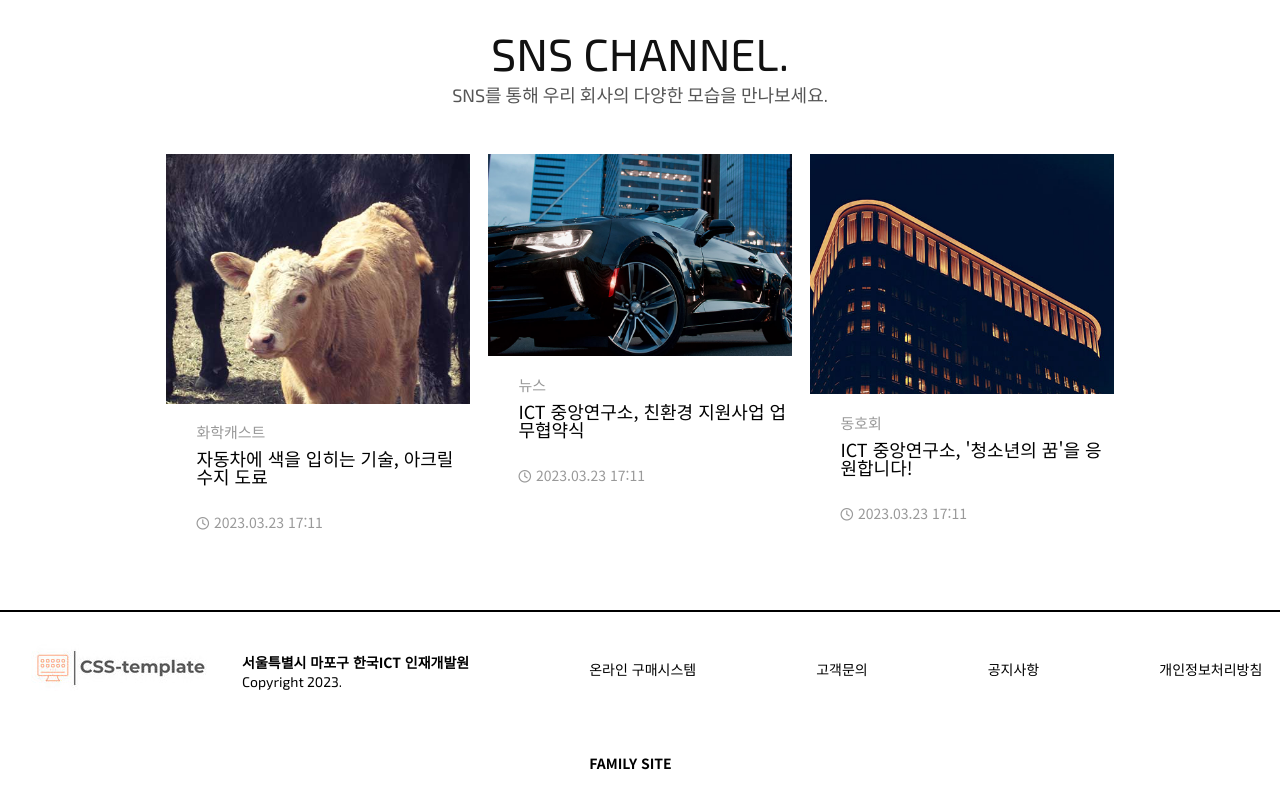
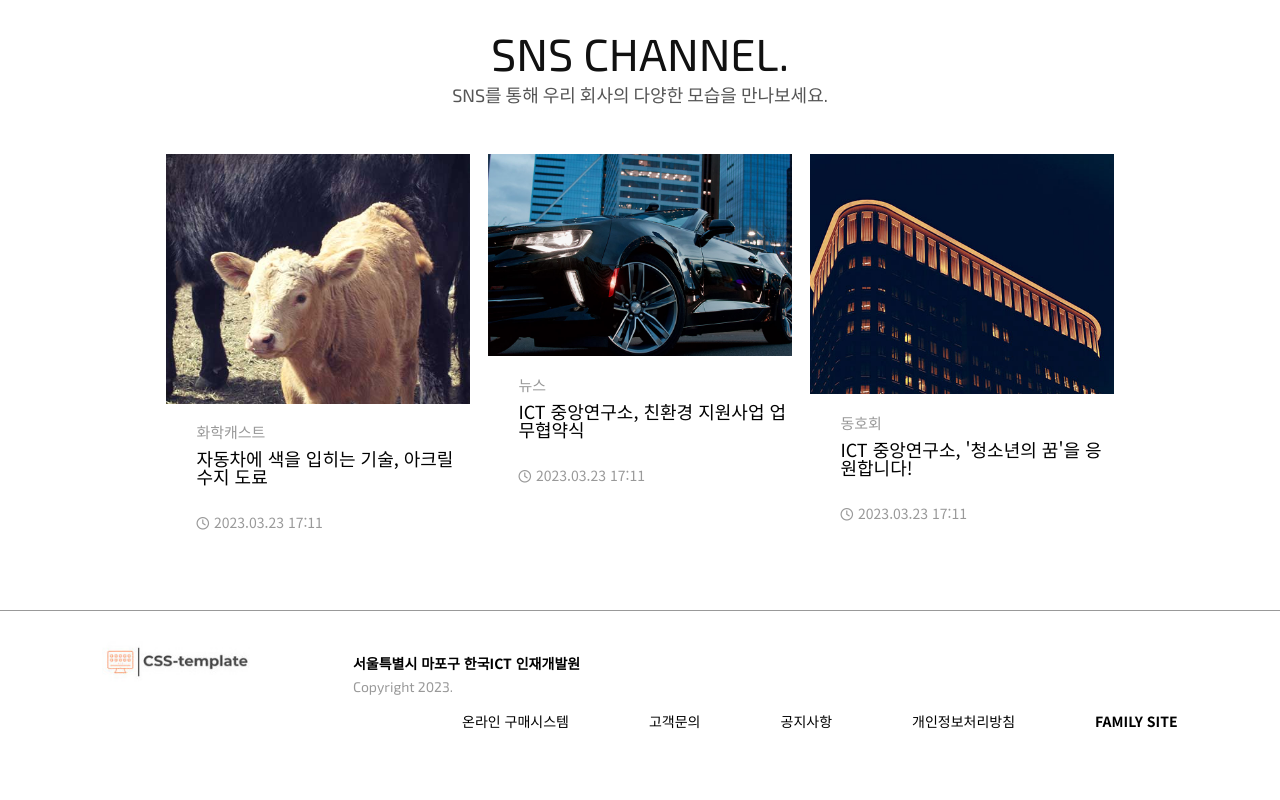
Before and after one commit to xogns1101/css-template-company, a plain HTML site: page index.html in a window 1280 px wide. Shown: the part 3400-4200 px from the top of the page. After the commit the page ends 4158 px from the top, so only its background shows below. Drawn offline with nearby package versions, Linux system fonts and the light colour scheme.

Commit message:
홈페이지 실습 완료

```diff
--- a/css/main.css
+++ b/css/main.css
@@ -527,7 +527,7 @@ section.sns ul li .bottom p.time i {
     font-size: 0.9em;
  }
 
-
+/*
 footer {
     border-top: 2px solid black;
 
@@ -540,16 +540,16 @@ footer .inner {
 
 footer .inner .ft-logo img{
     vertical-align: middle; /*이미지 가운데 정렬*/
-    border: 1px solid #fff;
+  /*  border: 1px solid #fff;
     border-radius: 15px;
     opacity: 0.9;
     float: left;
-    margin: 30px 0 30px 30px;
+    margin: 60px 0 30px 30px;
 }
 
 footer .inner .address {
     float: left;
-    margin: 40px 0 30px 30px;
+    margin: 70px 0 100px 30px;
     line-height: 20px;
 }
 
@@ -562,9 +562,64 @@ footer .inner .en{
 
 footer .inner ul.list li a {
     float: left;
-    margin: 50px 0 30px 120px;
+    margin: 80px 0 30px 190px;
 }
 
 footer .inner ul.list li:nth-child(5) {
     font-weight: bold;
 }
+*/
+
+/*선생님이 하신 푸터 스타일*/
+footer {
+    border-top: 1px solid #999;
+    padding: 30px 0;
+}
+
+footer .inner {
+    width: 84%;
+    margin: 0 auto;
+}
+
+footer .inner .ft-logo {
+    float: left;
+    width: 14%;
+}
+
+footer .inner .ft-logo img {
+    width: 100%;
+}
+
+footer .inner .address {
+    float: left;
+    margin-left: 100px;
+    margin-top: 15px;
+}
+
+footer .inner .address li:first-child {
+    font-weight: bold;
+    margin-bottom: 10px;
+}
+
+footer .inner .address li:last-child {
+    color: #999;
+}
+
+footer .inner .list {
+    float: right;
+    margin-top: 20px;
+}
+
+footer .inner .list li {
+    float: left;
+    margin-left: 80px;
+}
+
+footer .inner .list li:last-child {
+    font-weight: bold;
+}
+
+footer .inner .list li a:hover {
+    color: #ff8342;
+    text-decoration: underline;
+}
```
